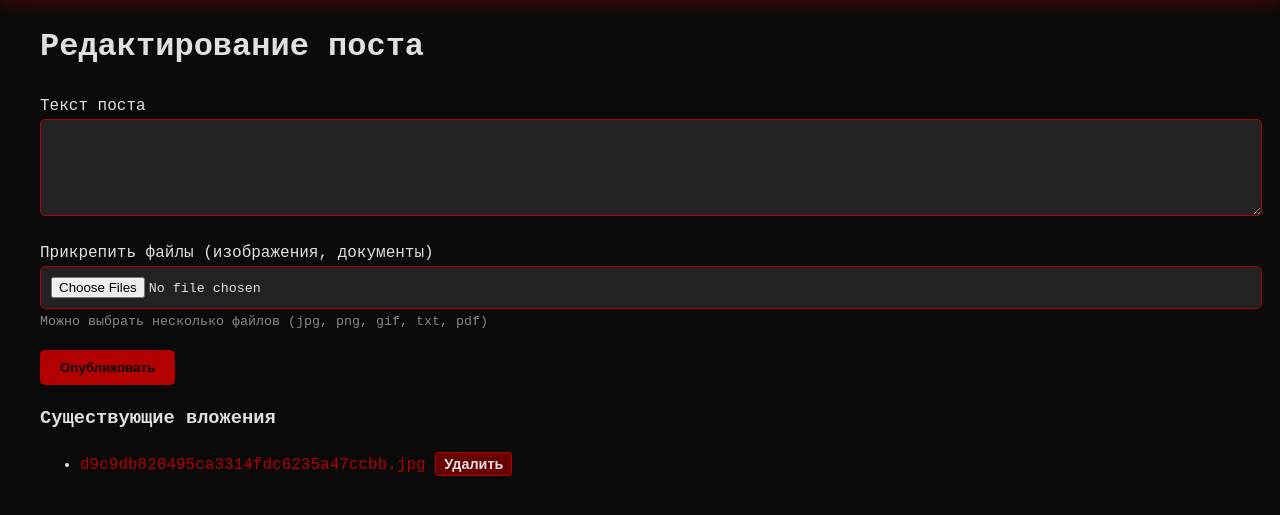
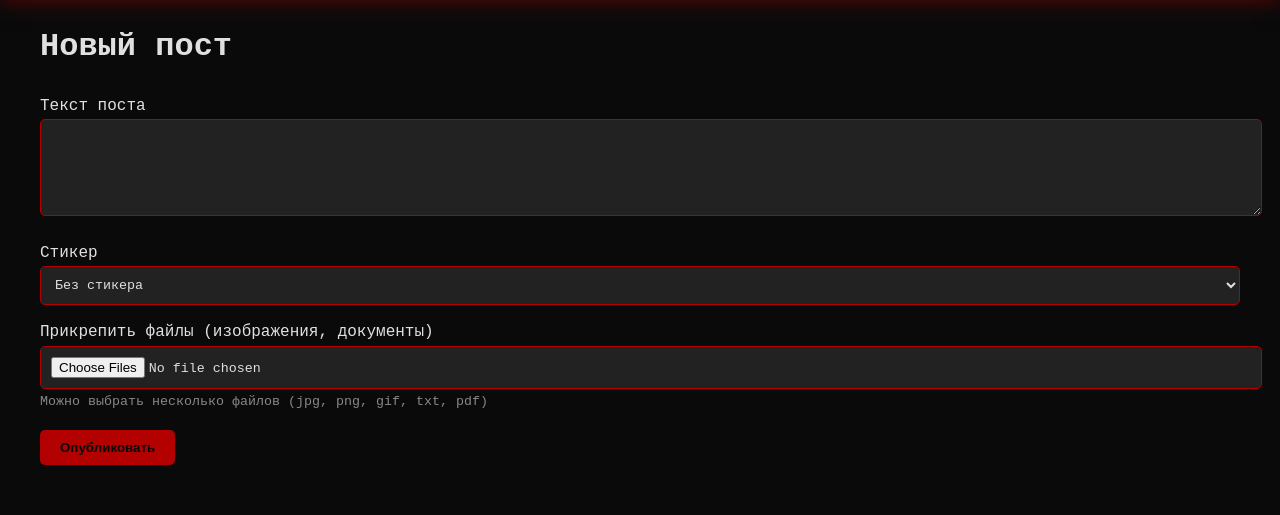
Before and after one commit to Mettaton2654/black-souls-site, a Flask app: template templates/create_post.html in a window 1280 px wide. Shown: the part 80-595 px from the top of the page. Run offline with Flask 3, Linux system fonts and the light colour scheme; the template is opened without the code that fills it: values that come from a table or form of the project are taken from there, others are empty; data comes from the database, SQL or seed files in the repository; some libraries are stand-ins or nearby versions.

Commit message:
Update create_post.html

```diff
--- a/templates/create_post.html
+++ b/templates/create_post.html
@@ -1,12 +1,19 @@
 {% extends "base.html" %}
 {% block content %}
-<h1>{% if post %}Редактирование поста{% else %}Новый пост{% endif %}</h1>
+<h1>Новый пост</h1>
 <form method="POST" enctype="multipart/form-data">
     {{ form.hidden_tag() }}
     <div class="form-group">
         {{ form.content.label }}<br>
         {{ form.content(class="form-control", rows=5) }}<br>
         {% for error in form.content.errors %}
+            <span class="error">[{{ error }}]</span>
+        {% endfor %}
+    </div>
+    <div class="form-group">
+        {{ form.sticker.label }}<br>
+        {{ form.sticker(class="form-control") }}<br>
+        {% for error in form.sticker.errors %}
             <span class="error">[{{ error }}]</span>
         {% endfor %}
     </div>
@@ -22,17 +29,4 @@
         {{ form.submit(class="btn btn-primary") }}
     </div>
 </form>
-{% if post and post.attachments %}
-    <h3>Существующие вложения</h3>
-    <ul>
-    {% for att in post.attachments %}
-        <li>
-            <a href="{{ url_for('static', filename='uploads/' + att.file_url) }}" target="_blank">{{ att.filename }}</a>
-            <form method="POST" action="{{ url_for('delete_attachment', attachment_id=att.id) }}" style="display:inline;">
-                <button type="submit" class="btn btn-sm btn-danger" onclick="return confirm('Удалить вложение?');">Удалить</button>
-            </form>
-        </li>
-    {% endfor %}
-    </ul>
-{% endif %}
 {% endblock %}
```
